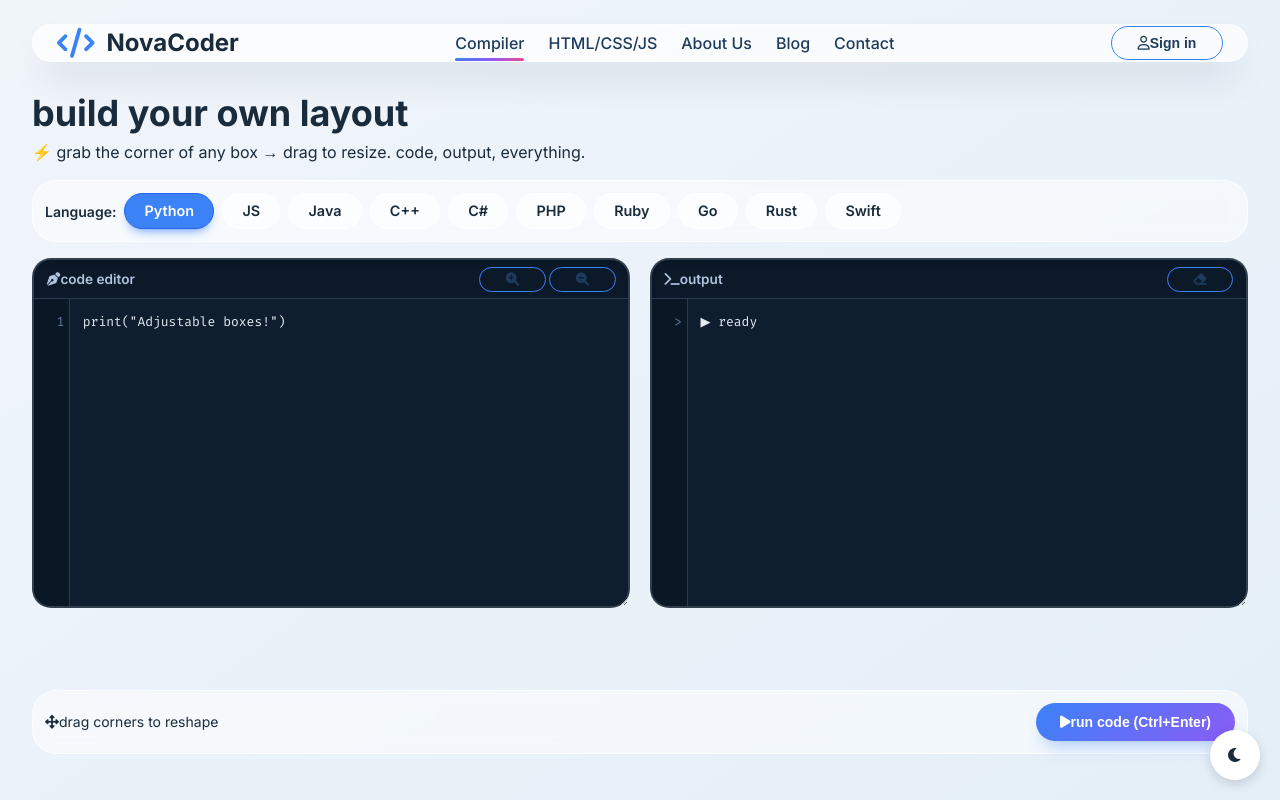
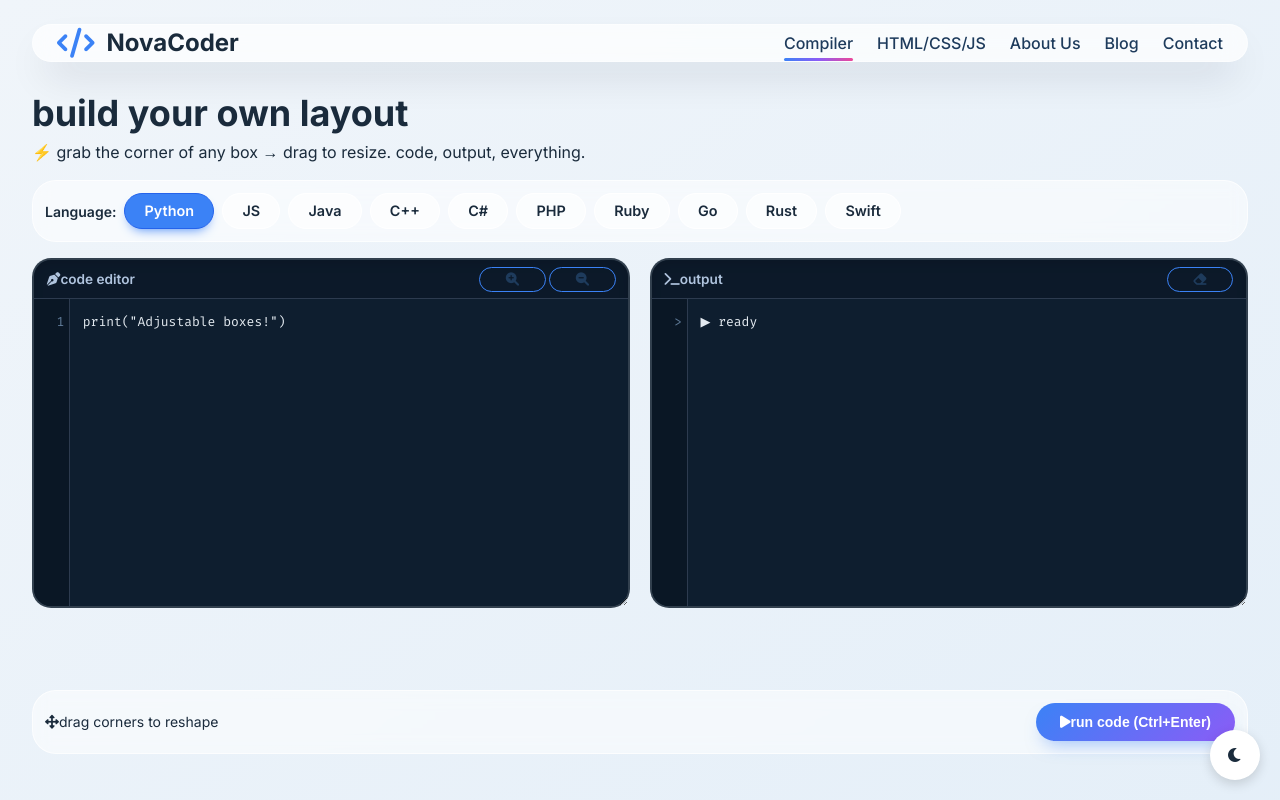
Before and after one commit to zohaib704-ai/Compiling, a plain HTML site: page Index.html in a window 1280 px wide. Shown: the top 800 px of the page. Drawn offline with Linux system fonts and the light colour scheme.

Commit message:
Remove sign-in button from header
Removed sign-in button from the header section.

```diff
--- a/Index.html
+++ b/Index.html
@@ -304,9 +304,6 @@
                 <a class="nav-link" data-page="blog">Blog</a>
                 <a class="nav-link" data-page="contact">Contact</a>
             </nav>
-            <div>
-                <button class="btn-outline text-sm"><i class="far fa-user mr-2"></i>Sign in</button>
-            </div>
         </header>
 
         <main id="page-content" class="fade-in"></main>
```
